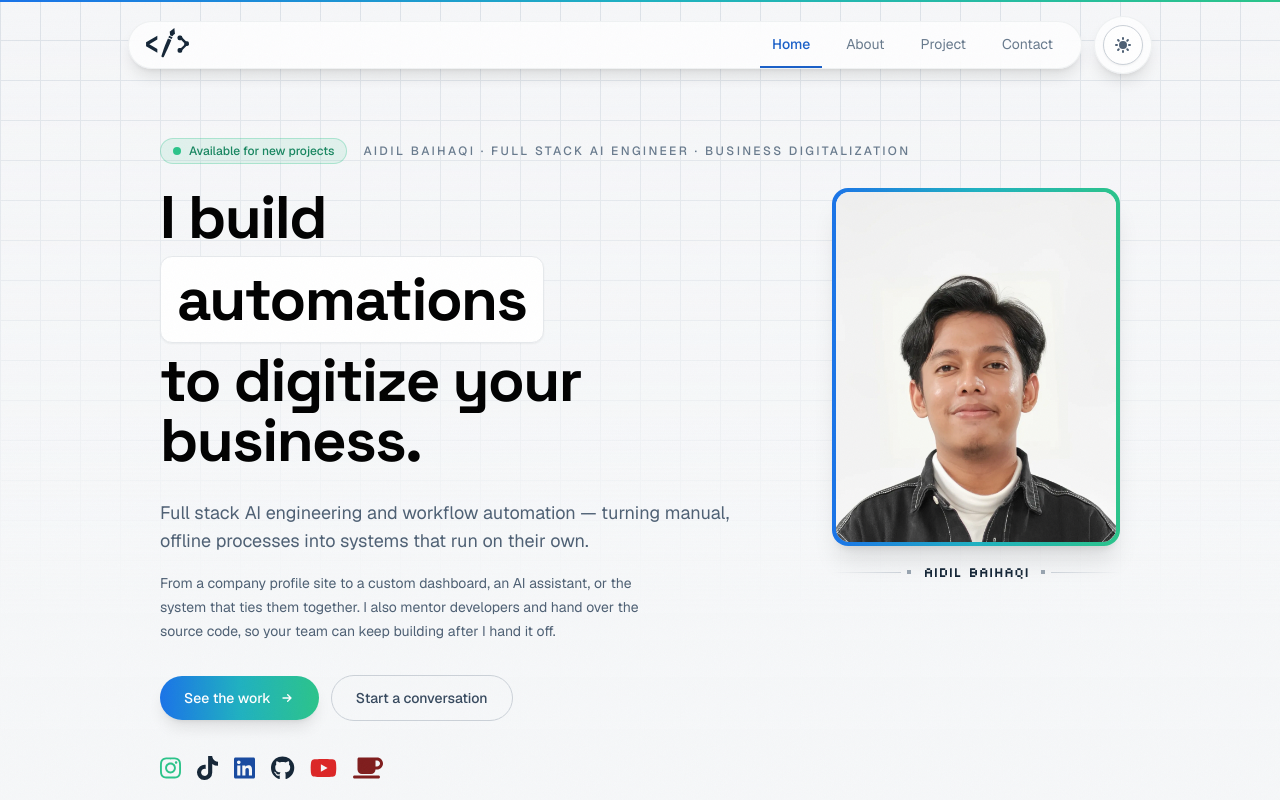
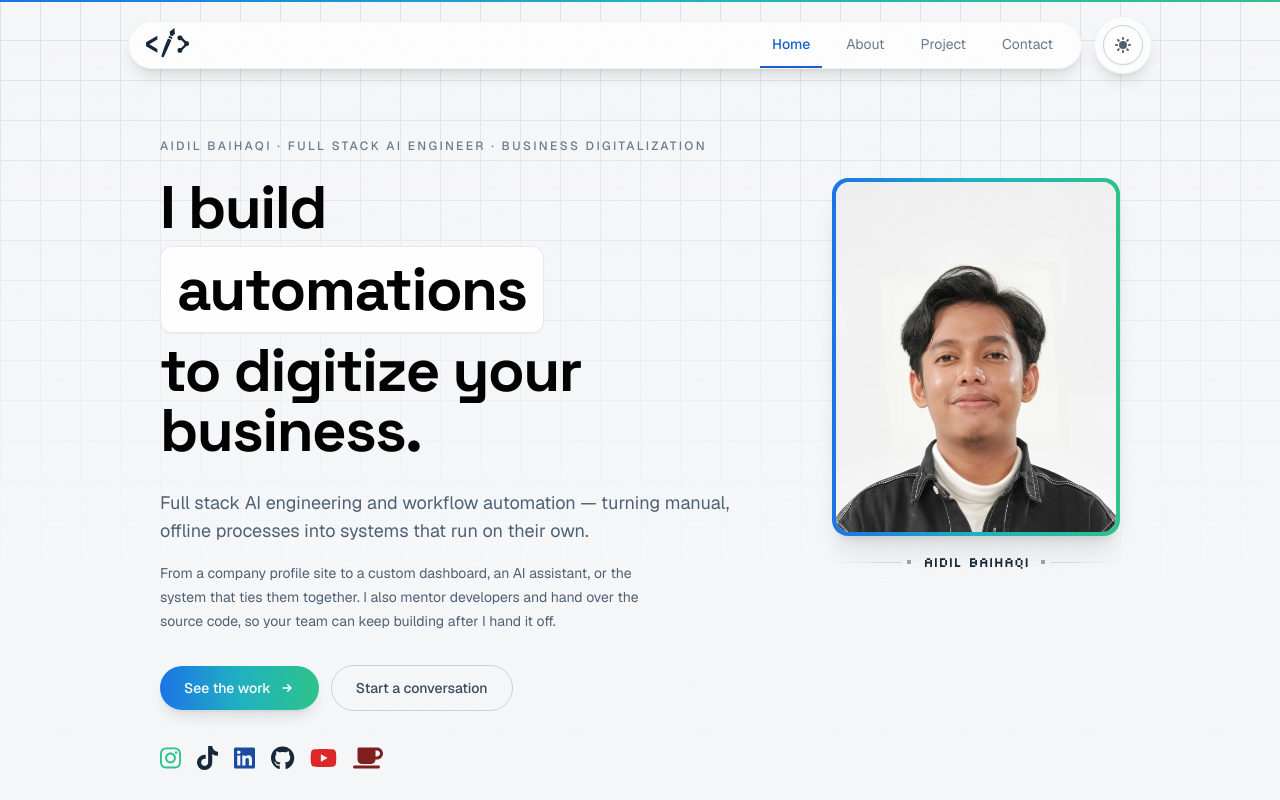
Before and after one commit to aidilbaihaqi/ngobarengaidil, a Next.js app: page / in a window 1280 px wide. Shown: the top 800 px of the page. Built offline with nearby package versions, Linux system fonts and the light colour scheme.

Commit message:
fix: sesuaikan about information

```diff
--- a/app/about/page.tsx
+++ b/app/about/page.tsx
@@ -169,7 +169,7 @@ export default function Home() {
                   </dt>
                   <dd>
                     <ul>
-                      <SkillIcon icon="go" name="Go (Gin)" />
+                      <SkillIcon icon="go" name="Golang" />
                       <SkillIcon icon="fastapi" name="FastAPI" />
                       <SkillIcon icon="flask" name="Flask" />
                       <SkillIcon icon="nodejs" name="Node.js" />
@@ -217,7 +217,7 @@ export default function Home() {
                   </dt>
                   <dd>
                     <ul>
-                      <SkillIcon icon="aws" name="AWS (S3)" />
+                      <SkillIcon icon="aws" name="AWS" />
                       <SkillIcon icon="gcp" name="Google Cloud Platform" />
                       <SkillIcon icon="cloudflare" name="Cloudflare" />
                       <SkillIcon icon="vercel" name="Vercel" />
--- a/app/page.tsx
+++ b/app/page.tsx
@@ -101,14 +101,6 @@ export default function Home() {
                 variants={rise}
                 className="flex flex-col items-center gap-3 lg:flex-row lg:items-center lg:gap-4"
               >
-                {/* Availability signal — the first thing a prospective client checks. */}
-                <span className="inline-flex items-center gap-2 rounded-full border border-green-500/30 bg-green-500/10 px-3 py-1 text-xs font-medium text-green-700 dark:text-green-400">
-                  <span className="relative flex h-2 w-2">
-                    <span className="animate-ping-soft absolute inline-flex h-full w-full rounded-full bg-green-500" />
-                    <span className="relative inline-flex h-2 w-2 rounded-full bg-green-500" />
-                  </span>
-                  Available for new projects
-                </span>
                 <p className="text-xs font-medium uppercase tracking-[0.2em] text-gray-500 dark:text-neutral-500">
                   Aidil Baihaqi · Full Stack AI Engineer · Business Digitalization
                 </p>
```
